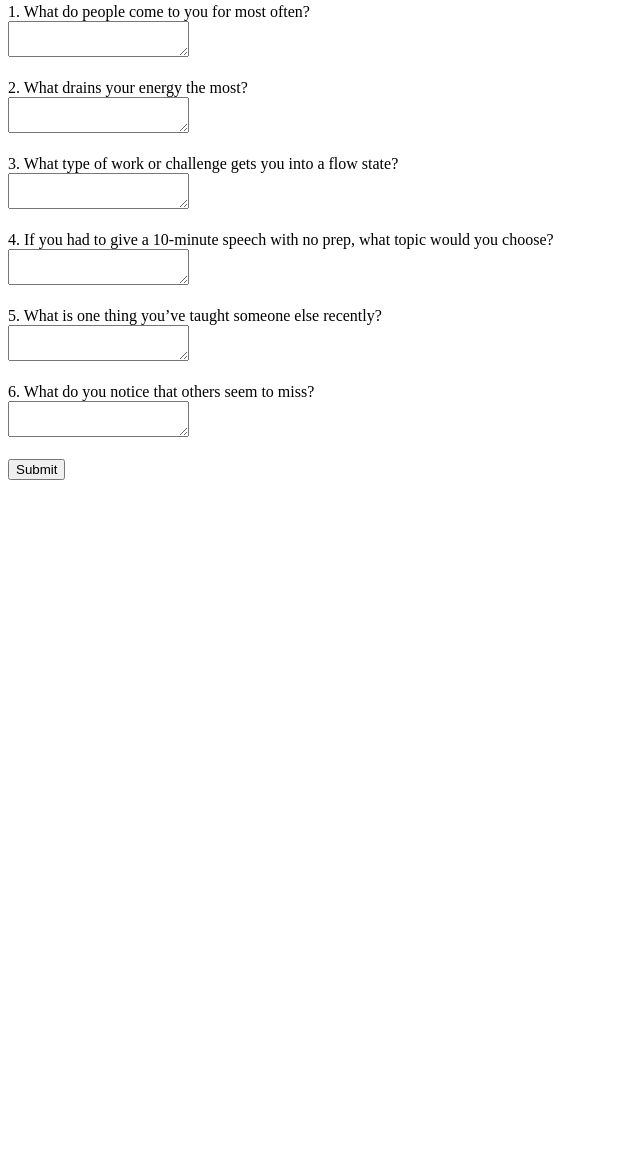
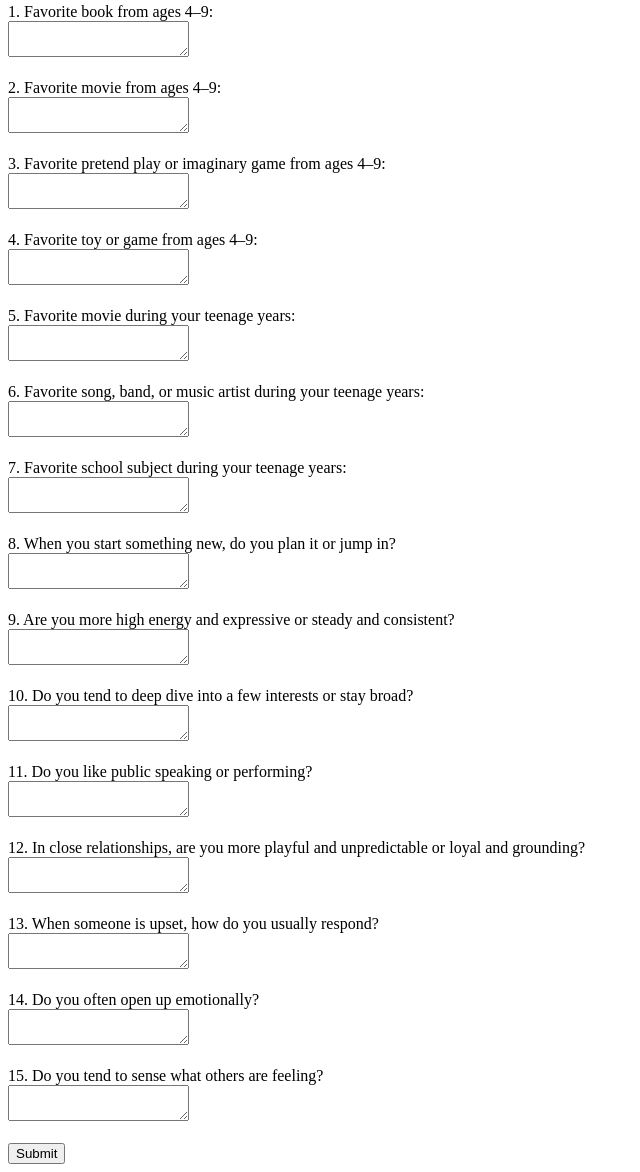
Before and after one commit to soul-io/Decoder_Questionnarie, a plain HTML site: page index.html in a window 1280 px wide. Shown: the part 253-1425 px from the top of the page, without its empty margins (0-640 px from the left). Before the commit the page ends 800 px from the top, so only its background shows below. Drawn offline with Linux system fonts and the light colour scheme.

Commit message:
Update questionnaire with new set of questions

```diff
--- a/index.html
+++ b/index.html
@@ -19,25 +19,50 @@
     <input type="email" id="email" name="email" required><br><br>
 
     <hr>
-
-    <label for="q1">1. What do people come to you for most often?</label><br>
+    <label for="q1">1. Favorite book from ages 4–9:</label><br>
     <textarea id="q1" name="q1" required></textarea><br><br>
 
-    <label for="q2">2. What drains your energy the most?</label><br>
+    <label for="q2">2. Favorite movie from ages 4–9:</label><br>
     <textarea id="q2" name="q2" required></textarea><br><br>
 
-    <label for="q3">3. What type of work or challenge gets you into a flow state?</label><br>
+    <label for="q3">3. Favorite pretend play or imaginary game from ages 4–9:</label><br>
     <textarea id="q3" name="q3" required></textarea><br><br>
 
-    <label for="q4">4. If you had to give a 10-minute speech with no prep, what topic would you choose?</label><br>
+    <label for="q4">4. Favorite toy or game from ages 4–9:</label><br>
     <textarea id="q4" name="q4" required></textarea><br><br>
 
-    <label for="q5">5. What is one thing you’ve taught someone else recently?</label><br>
+    <label for="q5">5. Favorite movie during your teenage years:</label><br>
     <textarea id="q5" name="q5" required></textarea><br><br>
 
-    <label for="q6">6. What do you notice that others seem to miss?</label><br>
+    <label for="q6">6. Favorite song, band, or music artist during your teenage years:</label><br>
     <textarea id="q6" name="q6" required></textarea><br><br>
 
+    <label for="q7">7. Favorite school subject during your teenage years:</label><br>
+    <textarea id="q7" name="q7" required></textarea><br><br>
+
+    <label for="q8">8. When you start something new, do you plan it or jump in?</label><br>
+    <textarea id="q8" name="q8" required></textarea><br><br>
+
+    <label for="q9">9. Are you more high energy and expressive or steady and consistent?</label><br>
+    <textarea id="q9" name="q9" required></textarea><br><br>
+
+    <label for="q10">10. Do you tend to deep dive into a few interests or stay broad?</label><br>
+    <textarea id="q10" name="q10" required></textarea><br><br>
+
+    <label for="q11">11. Do you like public speaking or performing?</label><br>
+    <textarea id="q11" name="q11" required></textarea><br><br>
+
+    <label for="q12">12. In close relationships, are you more playful and unpredictable or loyal and grounding?</label><br>
+    <textarea id="q12" name="q12" required></textarea><br><br>
+
+    <label for="q13">13. When someone is upset, how do you usually respond?</label><br>
+    <textarea id="q13" name="q13" required></textarea><br><br>
+
+    <label for="q14">14. Do you often open up emotionally?</label><br>
+    <textarea id="q14" name="q14" required></textarea><br><br>
+
+    <label for="q15">15. Do you tend to sense what others are feeling?</label><br>
+    <textarea id="q15" name="q15" required></textarea><br><br>
     <button type="submit">Submit</button>
   </form>
 </body>
```
